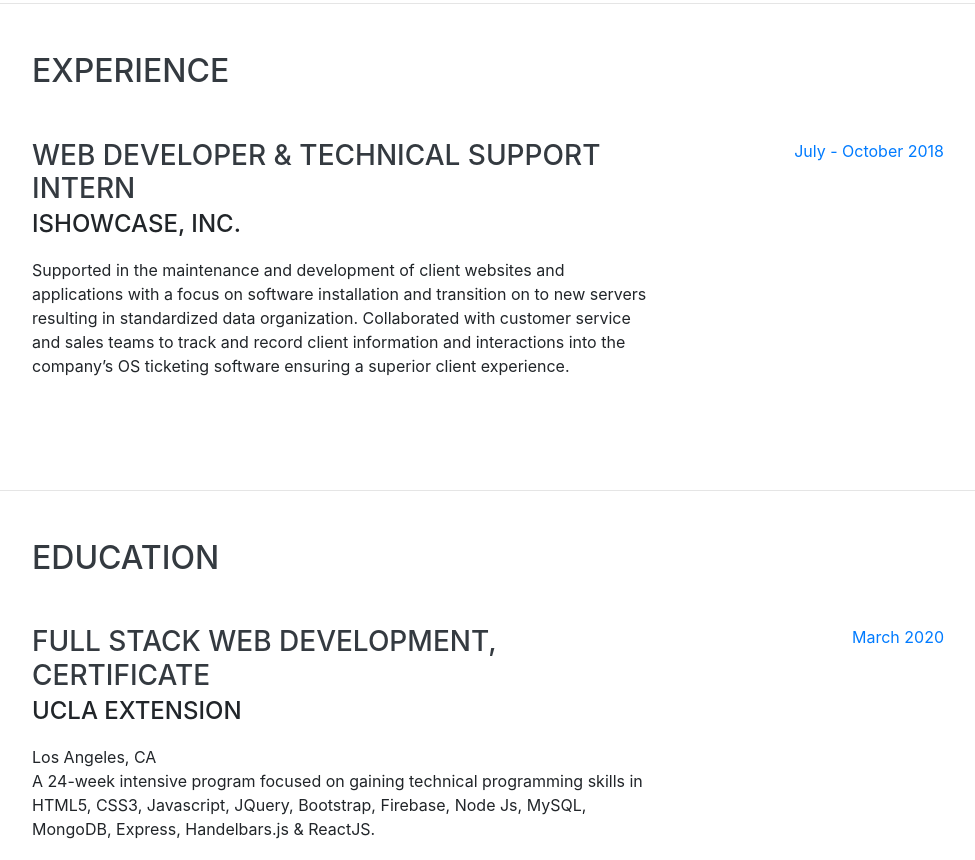
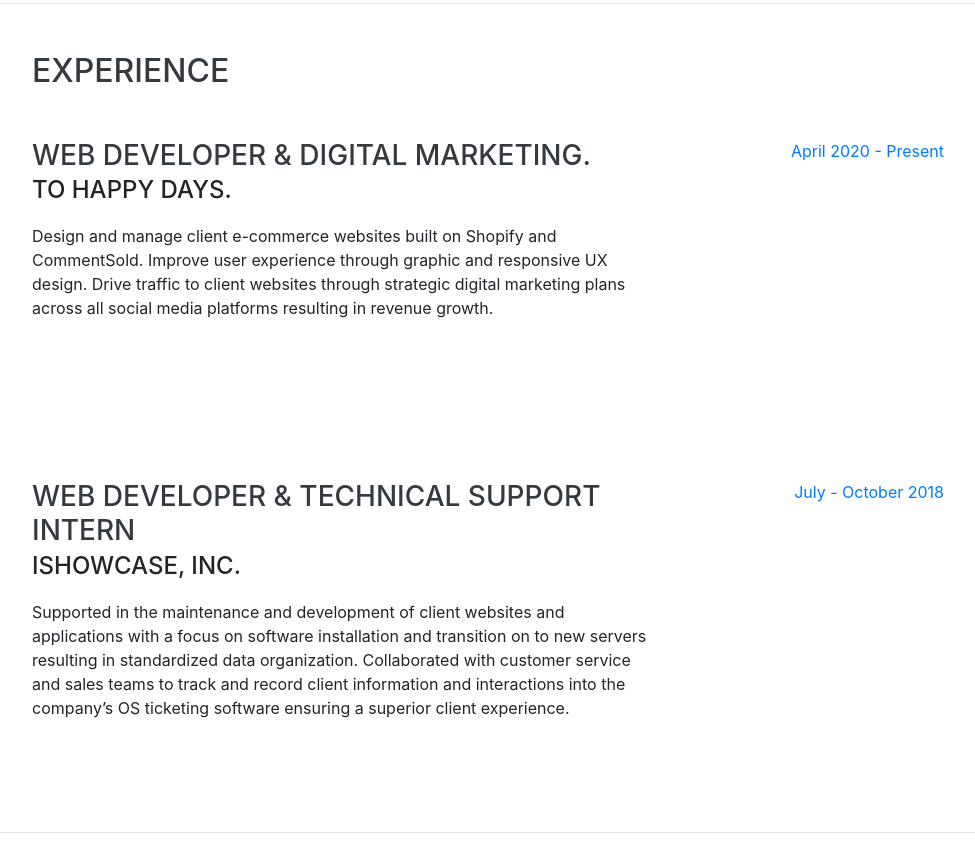
Before and after one commit to meysamcoding/resume-portfolio, a website with bundled scripts: page index.html in a window 1280 px wide. Shown: the part 1636-2496 px from the top of the page, without its empty margins (288-1263 px from the left). Built offline with nearby package versions, Linux system fonts and the light colour scheme; a web font is replaced by a local one.

Commit message:
save file

```diff
--- a/index.html
+++ b/index.html
@@ -182,9 +182,30 @@
     <hr class="m-0">
 
     <section class="resume-section p-3 p-lg-5 d-flex justify-content-center" id="experience">
+
+
       <div class="w-100">
         <h2 class="mb-5">Experience</h2>
 
+        <div class="resume-item d-flex flex-column flex-md-row justify-content-between mb-5">
+          <div class="resume-content">
+            <h3 class="mb-0">Web Developer & Digital Marketing. </h3>
+            <div class="subheading mb-3">To Happy Days.</div>
+            <p>Design and manage client e-commerce websites built on Shopify and CommentSold.
+              Improve user experience through graphic and responsive UX design.
+              Drive traffic to client websites through strategic digital marketing plans across all
+              social media platforms resulting in revenue growth.
+            </p>
+          </div>
+          <div class="resume-date text-md-right">
+            <span class="text-primary"> April 2020 - Present</span>
+          </div>
+        </div>
+      </div>
+    </section>
+
+    <section class="resume-section p-3 p-lg-5 d-flex justify-content-center" id="experience">
+      <div class="w-100">
         <div class="resume-item d-flex flex-column flex-md-row justify-content-between mb-5">
           <div class="resume-content">
             <h3 class="mb-0">Web Developer & Technical Support Intern </h3>
@@ -201,6 +222,8 @@
           </div>
         </div>
       </div>
+
+
 
     </section>
 
```
